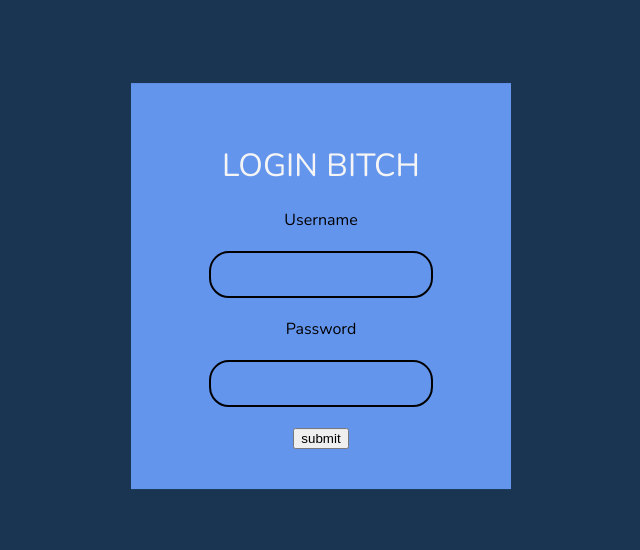
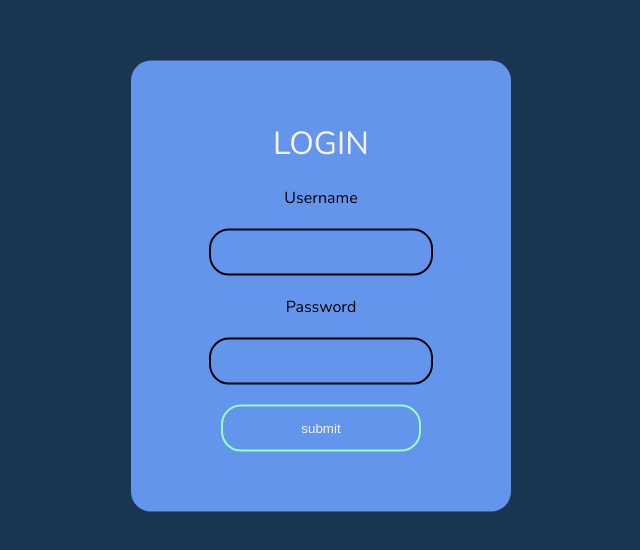
Before and after one commit to garretgonzales/login-fun, a plain HTML site: page index.html in a window 1280 px wide. Shown: the part 114-664 px from the top of the page, without its empty margins (319-959 px from the left). Drawn offline with nearby package versions, Linux system fonts and the light colour scheme.

Commit message:
Completed the Form :gem:

```diff
--- a/index.html
+++ b/index.html
@@ -11,7 +11,7 @@
 
 <body>
     <form class="box" action="#" method="POST">
-        <h1>Login bitch</h1>
+        <h1>Login</h1>
         <label for="username">Username</label>
         <input type="text" id="username" name="username">
         <label for="pass">Password</label>
--- a/styles.css
+++ b/styles.css
@@ -21,6 +21,7 @@ body {
     transform: translate(-50%, -50%);
     background: cornflowerblue;
     text-align: center;
+    border-radius: 20px;
 }
 
 .box input[type = "text"], .box input[type = 'password'] {
@@ -40,5 +41,25 @@ body {
 
 .box input[type ='text']:focus, .box input[type ='password']:focus {
 width: 300px;
-border-color: #4EA5FF;
+border-color: #99FFBB;
 }
+
+.box input[type = "submit"]{
+    background: none;
+    margin: 20px auto;
+    text-align: center;
+    display: block;
+    border: 2px solid#99FFBB;
+    padding: 14px 10px;
+    width: 200px;
+    outline: none;
+    color: whitesmoke;
+    border-radius: 20px;
+    transition: 0.25s;
+    cursor: pointer;
+
+}
+
+.box input[type = "submit"]:hover {
+    background: 4EA5FF;
+}
```
